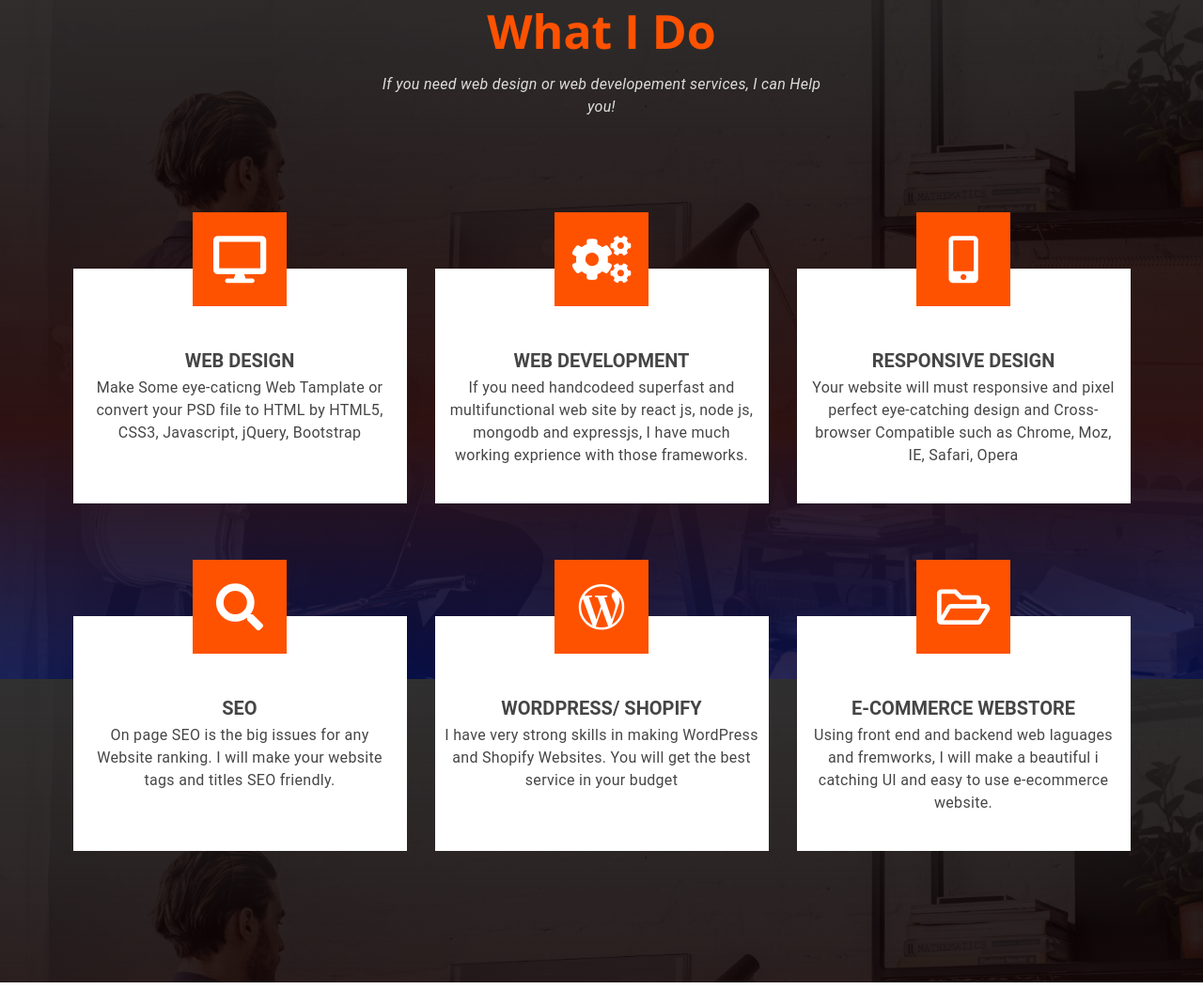
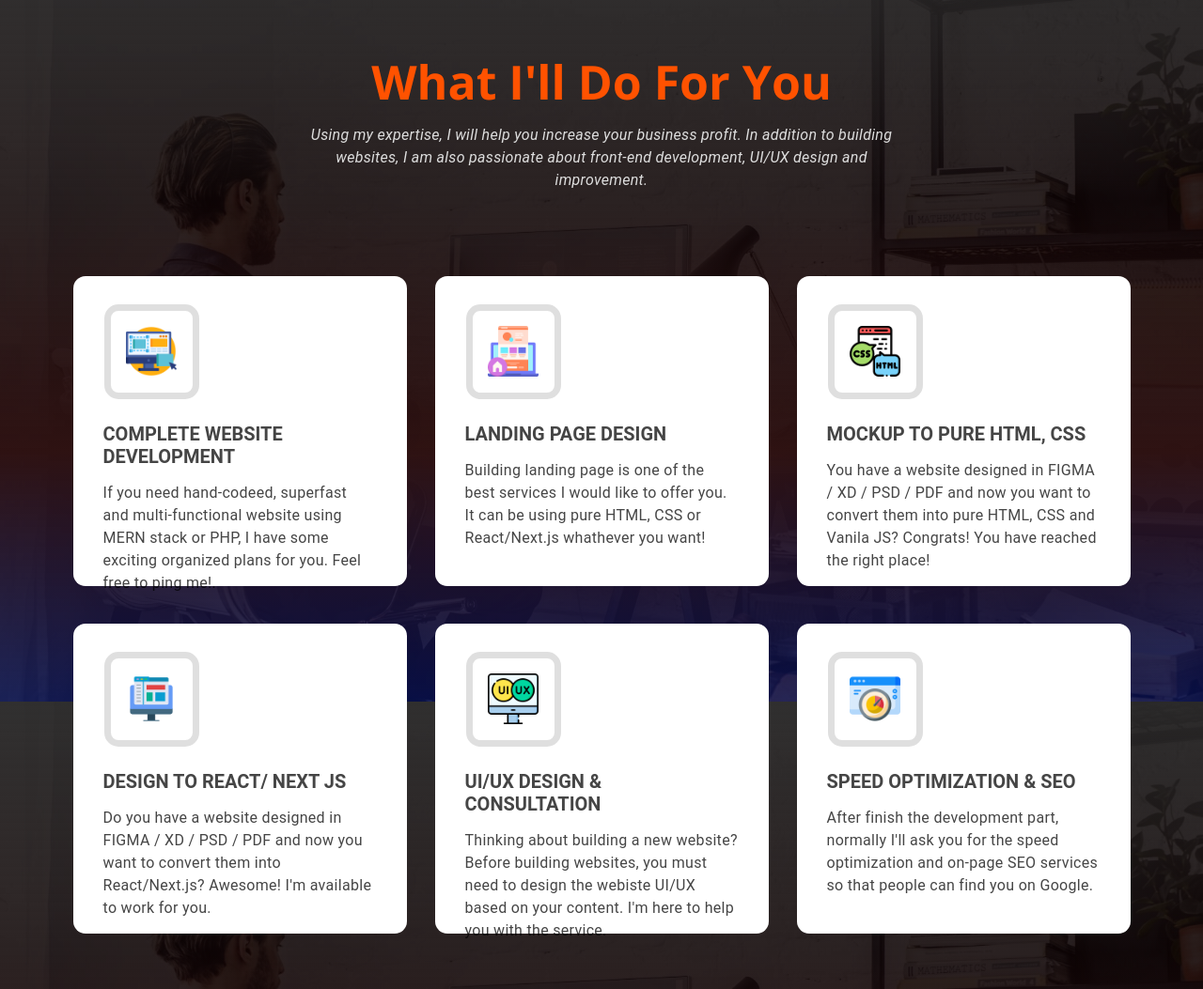
Before and after one commit to Developer-chandan/chandansen-personal-portfolio, a plain HTML site: page index.html in a window 1280 px wide. Shown: the part 1465-2518 px from the top of the page at 94% size. Drawn offline with nearby package versions, Linux system fonts and the light colour scheme.

Commit message:
update 2023

```diff
--- a/css/style.css
+++ b/css/style.css
@@ -36,6 +36,7 @@ html {
 
 :root {
     --chandan-bg: #ff5200;
+    /* --chandan-bg: rgb(90, 29, 214); */
     --white: #fff;
     --black: #0d0226;
 
@@ -301,6 +302,17 @@ header
     transform: rotate(360deg);
 }
 
+.header #showcase .showcase-social-icon li.upwork a svg path:first-child {
+    fill: transparent;
+}
+.header #showcase .showcase-social-icon li.upwork a svg {
+    width: 23px;
+    height: 23px;
+}
+.header #showcase .showcase-social-icon li.upwork a svg {
+    width: 23px;
+    height: 23px;
+}
 .header #showcase .showcase-image {
     padding-top: 3rem;
     display: flex;
@@ -895,65 +907,63 @@ section#client-review{
 }
 
 #service .service-boxes {
-    padding: 16px 10px;
+    padding: 16px 12px;
     background: #fff;
     color: #000000ba;
     position: relative;
-    height: 25rem;
-    margin: 6rem 0;
+    height: 33rem;
+    margin: 2rem 0;
+    position: relative;
+    border-radius: 13px;
 }
 
 #service .service-boxes .icon-box {
     margin: 0 auto;
-    width: 100px;
-}
-
-#service .service-boxes .icon-box i {
-    font-size: 5rem;
-    width: 100px;
-    height: 100px;
-    background: var(--chandan-bg);
+    width: 87px;
+    height: 87px;
+    position: absolute;
+    top: 37px;
+    left: 40px;
+    background: white;
+    outline: 7px solid #ddddddf0;
+    border-radius: 8px;
     display: grid;
     place-items: center;
-    color: #fff;
-    position: absolute;
-    top: -60px;
-    transition: all .3s;
+}
+
+#service .service-boxes .icon-box img {
+    width: 54px;
 }
 
 #service .service-boxes .service-descp {
-    padding-top: 7rem;
+    padding-top: 14rem;
+    text-align: start;
+    padding-left: 2rem;
+    padding-right: 2rem;
 }
 
 #service .service-boxes .service-descp h1 {
     text-transform: uppercase;
     font-size: 2rem;
     font-weight: 600;
+    margin-bottom: 1.5rem;
 }
 
 .service-boxes:hover .icon-box i {
     transform: scale(.8) !important;
 }
 
-#service .service-boxes:after {
-    content: "";
-    position: absolute;
-    border: 4px solid var(--chandan-bg);
-    width: 100px;
-    height: 100px;
-    left: 50%;
-    top: -60px;
-    transform: translateX(-50px);
-}
+
 
 .title {
     text-align: center;
-    width: 48rem;
+    width: 65rem;
     margin: 0 auto;
 }
 
 #service .title {
-    padding-bottom: 9rem;
+    padding-bottom: 6rem;
+    padding-top: 3rem;
 }
 
 .title h1 {
@@ -962,6 +972,12 @@ section#client-review{
     text-transform: capitalize;
     font-family: 'Open Sans', sans-serif;
 }
+
+
+#service .service-boxes .service-descp p {
+    padding: 0rem;
+}
+
 /* ------------------
         skills
 ------------------ */
@@ -969,8 +985,8 @@ section#client-review{
 
 section#all-skills {
 
-        padding-bottom: 4rem;
-        padding-top: 4rem;
+    padding-bottom: 6rem;
+    padding-top: 5rem;
 
 }
 section#all-skills .subtitle{
--- a/index.html
+++ b/index.html
@@ -75,23 +75,22 @@
               <p>I'm a <span class="typing"></span></p>
             </div>
             <ul class="showcase-social-icon clearfix">
-              <li title="Facebook"><a target="_blank" href="https://www.facebook.com/MrSenTonmoy"><i
+              <li title="Facebook" ><a target="_blank" href="https://www.facebook.com/MrSenTonmoy"><i
                     class="fab fa-facebook-f"></i></a></li>
-              <li title="Instagram"><a target="_blank" href="https://www.instagram.com/chandonsen/"><i
-                    class="fab fa-instagram"></i></a></li>
+              <li title="Upwork" class="upwork"><a target="_blank" href="https://www.upwork.com/freelancers/~015f436355bed2f35f"><svg viewBox="0 0 2500 2500" xmlns="http://www.w3.org/2000/svg"><path d="m2315.4 0h-2130.7c-102 0-184.7 80.2-184.7 179.1v2141.7c0 99 82.7 179.2 184.7 179.2h2130.7c102 0 184.6-80.3 184.6-179.2v-2141.7c0-98.9-82.6-179.1-184.6-179.1z" fill="#6fda44"/><path d="m1834.6 1453.7c-98.4 0-190.5-41.7-274.3-109.6l20.4-95.8.9-3.5c18.2-102 75.8-273.3 253-273.3 132.9 0 241 108.3 241 241.3-.4 132.6-108.5 240.9-241 240.9zm0-726.7c-226.4 0-401.9 147.3-473.2 389.5-109-163.7-191.4-360.2-239.7-525.7h-243.6v634.8c0 125.1-101.9 227.1-226.9 227.1s-226.8-102-226.8-227.1v-634.8h-243.7v634.8c-.9 260 210.5 473.4 470.1 473.4s471-213.4 471-473.4v-106.5c47.4 98.9 105.4 198.7 175.9 287.5l-149.3 702.7h249.5l108.1-509.7c94.8 60.8 203.8 98.9 328.8 98.9 267.2 0 484.7-219.2 484.7-486.7-.2-267-217.7-484.8-484.9-484.8z" fill="#fff"/></svg></a></li>
+
               <li title="Twitter"><a target="_blank" href="https://twitter.com/Chandan57338284"><i
                     class="fab fa-twitter"></i></a></li>
-              <li title="Linkedin"><a target="_blank" href="https://www.linkedin.com/in/chandan-sen-976a501a5/"><i
+              <li title="Linkedin"><a target="_blank" href="https://www.linkedin.com/in/chandan-sen-web-designer/"><i
                     class="fab fa-linkedin-in"></i></a></li>
               <li title="Linkedin"><a target="_blank" href="https://github.com/Developer-chandan"><i
                     class="fab fa-github"></i></a></li>
-              <!-- <li title=""><a href="#"><i class="fab fa-pinterest-p"></i></a></li> -->
 
             </ul>
             <div class="showcase-btn">
               <ul>
-                <li> <a target="_blank" class="btn btn-trans"
-                    href="https://www.fiverr.com/chandan_sen_?up_rollout=true">Hire me</a> </li>
+                <li class="hire_button"> <a target="_blank" class="btn btn-trans upwork"
+                    href="https://www.upwork.com/freelancers/~015f436355bed2f35f"> Hire me</a> </li>
                 <li> <a class="btn btn-outline-dark" href="#service">My Services</a> </li>
               </ul>
 
@@ -148,11 +147,10 @@
               <h1>About Me</h1>
               <p>It is my pleasure to introduce myself as Chandan Sen, a freelance Front End Web Developer. Currently, I
                 am a student of economics at the University of Barishal, Bangladesh. As a web developer, I find it very
-                interesting to write code by hand. My biggest strength is to solve a problem in a short time by
+                interesting to write code. My biggest strength is to solve a problem in a short time by
                 searching the internet and learning new technology quickly.</p>
 
-              <p>Over the past two years, I have worked with coding. Javascript is my favorite language and I'm
-                comfortable with this language.</p>
+              <p>Over the past two years, I have been working as a front end web developer. Javascript is my favorite language and I'm very comfortable with building website front end using pure HTML, CSS, React JS and Next JS.</p>
               <div class="download-resume mt-lg-5">
                 <a href="https://drive.google.com/file/d/1905EmFK6AfqsMIY_6T7mYPPEUBgxp7C8/view?usp=sharing"
                   target="_blank" class="btn btn-primary">Download Resume</a>
@@ -180,86 +178,82 @@
       <div class="row">
         <div class="col-12">
           <div class="title">
-            <h1 class="s-title">what i do</h1>
-            <p class="subtitle">If you need web design or web developement services, I can Help you!
+            <h1 class="s-title">what I'll do for you</h1>
+            <p class="subtitle">Using my expertise, I will help you increase your business profit. In addition to building websites, I am also passionate about front-end development, UI/UX design and improvement.
             </p>
           </div>
         </div>
       </div>
       <div class="row gx-5 gx-md-4 gx-xl-5 serice-boxes-wrapper">
+
         <div class="col-lg-4 col-md-6">
           <div class="service-boxes">
             <div class="icon-box">
-              <i class="fas fa-desktop"></i>
-
+              <img src="/img/web-developmenet.png" alt="web-development" class="img-fluid">
             </div>
             <div class="service-descp">
-              <h1>Web design</h1>
-              <p>Make Some eye-caticng Web Tamplate or convert your PSD file to HTML by HTML5, CSS3, Javascript, jQuery,
-                Bootstrap</p>
+              <h1>Complete Website Development</h1>
+              <p>If you need hand-codeed, superfast and multi-functional website using MERN stack or PHP, I have some exciting organized plans for you. Feel free to ping me!.</p>
             </div>
           </div>
         </div>
         <div class="col-lg-4 col-md-6">
           <div class="service-boxes">
             <div class="icon-box">
-              <i class="fas fa-cogs"></i>
+              <img src="/img/landing-page (1).png" alt="landing page design" class="img-fluid">
+
             </div>
             <div class="service-descp">
-              <h1>web development</h1>
-              <p>If you need handcodeed superfast and multifunctional web site by react js, node js, mongodb and
-                expressjs, I have much working exprience with those frameworks.</p>
+              <h1>Landing Page design</h1>
+              <p>Building landing page is one of the best services I would like to offer you. It can be using pure HTML, CSS or React/Next.js whathever you want!</p>
+            </div>
+          </div>
+        </div>
+
+        <div class="col-lg-4 col-md-6">
+          <div class="service-boxes">
+            <div class="icon-box">
+              <img src="/img/mockup-tp-html-css.png" alt="mockup to html css conversion" class="img-fluid">
+            </div>
+            <div class="service-descp">
+              <h1>Mockup to pure HTML, CSS</h1>
+              <p> You have a website designed in FIGMA / XD / PSD / PDF and now you want to convert them into pure HTML, CSS and Vanila JS? Congrats! You have reached the right place!</p>
             </div>
           </div>
         </div>
         <div class="col-lg-4 col-md-6">
           <div class="service-boxes">
             <div class="icon-box">
-              <i class="fas fa-mobile-alt"></i>
+              <img src="/img/design-to-react-next.png" alt="design to react or js" class="img-fluid">
+
             </div>
             <div class="service-descp">
-              <h1>responsive design</h1>
-              <p>Your website will must responsive and pixel perfect eye-catching design and Cross-browser Compatible
-                such as Chrome, Moz, IE, Safari, Opera</p>
+              <h1>Design to React/ Next JS</h1>
+              <p> Do you have a website designed in FIGMA / XD / PSD / PDF and now you want to convert them into React/Next.js? Awesome! I'm available to work for you.</p>
             </div>
           </div>
         </div>
         <div class="col-lg-4 col-md-6">
           <div class="service-boxes">
             <div class="icon-box">
-              <i class="fas fa-search"></i>
+              <img src="/img/ui.png" alt="ui/ux design and consultation" class="img-fluid">
 
             </div>
             <div class="service-descp">
-              <h1>seo</h1>
-              <p>On page SEO is the big issues for any Website ranking. I will make your website tags and titles SEO
-                friendly.</p>
+              <h1>UI/UX design & Consultation</h1>
+              <p>Thinking about building a new website? Before building websites, you must need to design the webiste UI/UX  based on your content. I'm here to help you with the service.</p>
             </div>
           </div>
         </div>
         <div class="col-lg-4 col-md-6">
           <div class="service-boxes">
             <div class="icon-box">
-              <i class="fab fa-wordpress-simple"></i>
+              <img src="/img/page-speed.png" alt="website speed optimization and SEO" class="img-fluid">
 
             </div>
             <div class="service-descp">
-              <h1>wordpress/ Shopify</h1>
-              <p>I have very strong skills in making WordPress and Shopify Websites. You will get the best service in
-                your budget</p>
-            </div>
-          </div>
-        </div>
-        <div class="col-lg-4 col-md-6">
-          <div class="service-boxes">
-            <div class="icon-box">
-              <i class="far fa-folder-open"></i>
-
-            </div>
-            <div class="service-descp">
-              <h1>E-commerce WebStore</h1>
-              <p>Using front end and backend web laguages and fremworks, I will make a beautiful i catching UI and easy
-                to use e-ecommerce website.</p>
+              <h1>Speed Optimization & SEO</h1>
+              <p>After finish the development part, normally I'll ask you for the speed optimization and on-page SEO services so that people can find you on Google.</p>
             </div>
           </div>
         </div>
@@ -326,6 +320,12 @@
           </div>
           <div class="all-slikls-boxes">
             <div class="skills-images-boxes">
+              <img src="img/nextjs.png" alt="next js" class="img-fluid">
+            </div>
+            <h1>Next Js</h1>
+          </div>
+          <div class="all-slikls-boxes">
+            <div class="skills-images-boxes">
               <img src="img/nodejs.jpg" alt="nodejs" class="img-fluid">
             </div>
             <h1>node js</h1>
@@ -336,16 +336,16 @@
             </div>
             <h1>express js</h1>
           </div>
+
+
+        </div>
+        <div class="more-web-relate-knowladge">
           <div class="all-slikls-boxes">
             <div class="skills-images-boxes">
               <img src="img/mongodb.jpg" alt="mongodb" class="img-fluid">
             </div>
             <h1>mongodb</h1>
           </div>
-
-        </div>
-        <div class="more-web-relate-knowladge">
-
           <div class="all-slikls-boxes">
             <div class="skills-images-boxes">
               <img src="/img/firebase.jpg" alt="firebase" class="img-fluid">
@@ -400,6 +400,12 @@
           <li class="tab">
             <a data-switcher data-tab="4">Ecommerce</a>
           </li>
+          <li class="tab">
+            <a data-switcher data-tab="4">Personal</a>
+          </li>
+          <li class="tab">
+            <a data-switcher data-tab="4">Health-Care</a>
+          </li>
 
 
         </ul>
@@ -407,6 +413,42 @@
       <div class="gallery">
         <div class="pages">
           <div class="page is-active row" data-page="1">
+            <div class="portfolio-box col-lg-4 col-md-6">
+              <div class="kalvos_app">
+                <img src="img/figma-to-html-css-bootstrap-5.jpg" alt="">
+                <div class="live-preview-overlay">
+                  <a target="_blank" href="https://jibindustriesltd.netlify.app/" class="btn btn-primary">Live Preview
+                    <i class="fas fa-th"></i></a>
+
+                </div>
+
+              </div>
+
+            </div>
+            <div class="portfolio-box col-lg-4 col-md-6">
+              <div class="high-rise-box">
+                <img src="img/figma-to-html-css.jpg" alt="">
+                <div class="live-preview-overlay">
+                  <a target="_blank" href="https://jibindustriesltd.netlify.app/" class="btn btn-primary">Live Preview
+                    <i class="fas fa-th"></i></a>
+
+                </div>
+
+              </div>
+
+            </div>
+            <div class="portfolio-box col-lg-4 col-md-6">
+              <div class="ahmed-asif-box">
+                <img src="img/figma-to-html-css-bootstrap.jpg" alt="">
+                <div class="live-preview-overlay">
+                  <a target="_blank" href="https://jibindustriesltd.netlify.app/" class="btn btn-primary">Live Preview
+                    <i class="fas fa-th"></i></a>
+
+                </div>
+
+              </div>
+
+            </div>
             <div class="portfolio-box col-lg-4 col-md-6">
               <div class="jib-box">
                 <img src="img/jib-photoshop1 (1).png" alt="">
@@ -499,23 +541,7 @@
               </div>
             </div>
           </div>
-          <!-- <div class="page" data-page="5">
-            <a href="#" class="portfolio-box col-lg-4 col-md-6">
-              <div class="jib-box">
-                <img src="img/jib.png" alt="">
-              </div>
-            </a>
-            <a href="#" class="portfolio-box col-lg-4 col-md-6">
-              <div class="brigade-box">
-                <img src="img/brigade.png" alt="">
-              </div>
-            </a>
-            <a href="#" class="portfolio-box col-lg-4 col-md-6">
-              <div class="chandan-box">
-                <img src="img/chandan-s.png" alt="">
-              </div>
-            </a>
-          </div> -->
+
         </div>
       </div>
 
--- a/js/main.js
+++ b/js/main.js
@@ -38,7 +38,7 @@ navBar.forEach(function (a){
 
 $(document).ready(function () {
   var typed = new Typed(".typing", {
-    strings: ["MERN Stack Web Developer", "Front End Web Developer", "HTML TO REACT Conversion Expert", "PSD TO HTML Conversion Expert", "WordPress Expert", "Freelancer", "Student of BSS Faculty"],
+    strings: ["Front End Web Developer", "FIGMA/XD/PSD TO HTML Conversion Expert", "HTML TO React/Next.js Conversion Expert", "Landing Page Expert", "MERN Stack Web Developer", "Top Rated Developer On Upwork", "UI/UX Designer and Consultant"],
     typeSpeed: 100,
     backSpeed: 60,
     loop: true
```
Also changed, not shown: img/design-to-react-next.png (added), img/figma-to-html-css-bootstrap-5.jpg (added), img/figma-to-html-css-bootstrap.jpg (added), img/figma-to-html-css.jpg (added), img/figma-to-html-css3-bootstrap.jpg (added), img/figma-to-html-review-webiste.jpg (added), img/figma-to-react-website.jpg (added), img/landing-page (1).png (added), img/mockup-tp-html-css.png (added), img/nextjs.png (added), img/page-speed.png (added), img/ui.png (added), img/web-developmenet.png (added).
